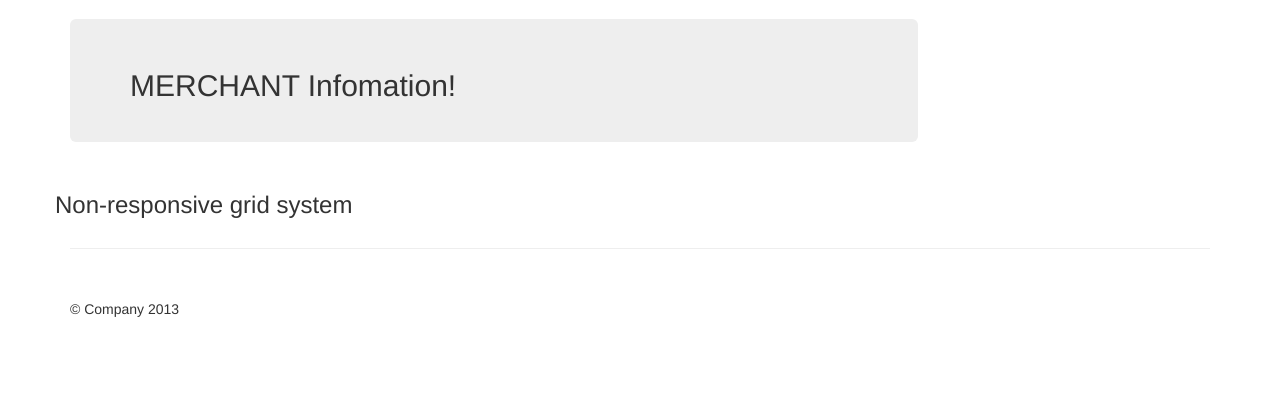
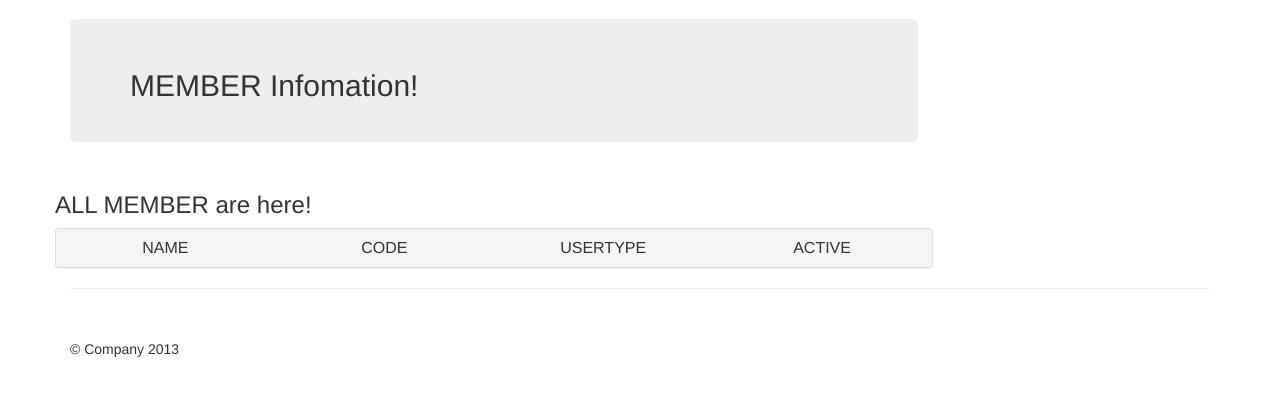
Before and after one commit to hljxuege/stone, a Django app: a page that uses templates/users/userinfo.html in a window 1280 px wide. Shown: the part 51-447 px from the top of the page. Run offline with Django 3.2, Linux system fonts and the light colour scheme; data that the repository does not hold is empty; parts of the project's set-up code (start-up, migrations or seed data) failed here and were passed over; some libraries are stand-ins or nearby versions.

Commit message:
add current user type s div

```diff
--- a/templates/users/userinfo.html
+++ b/templates/users/userinfo.html
@@ -3,23 +3,39 @@
 {% load pagination_tags %}
     {% block css %}
     <link href="{% get_static_prefix %}css/bootstrap-responsive.min.css" rel="stylesheet">
+    <script type="text/javascript" src="{% get_static_prefix %}js/less.js"></script>
+    <link href="{% get_static_prefix %}less/pagination.less" rel="stylesheet">
 
     {% endblock %}
           {% block content %}
           <div class="jumbotron" style="height:auto;padding-top:30px;padding-bottom:30px">
-            <h2>MERCHANT Infomation!</h2>
+            <h2>MEMBER Infomation!</h2>
 
           </div>
           <div class="row">
-          <h3>Non-responsive grid system</h3>
+          <h3>ALL MEMBER are here!</h3>
           <div class="panel-group" id="accordion">
-            {% autopaginate users 10 %}
+            <div class="panel panel-default">
+
+              <div class="panel-heading">
+                <h4 class="panel-title">
+                    <div class="row">
+                    <div class="col-md-3 text-center">NAME</div>
+                    <div class="col-md-3 text-center">CODE</div>
+                    <div class="col-md-3 text-center" id="OBTYPE">USERTYPE</div>
+                    <div class="col-md-3 text-center" id="OBACTIVE">ACTIVE</div>
+                    </div>
+
+                </h4>
+              </div>
+            </div>
+            {% autopaginate users 2 %}
             {% for user in users %}
             <div class="panel panel-default">
 
               <div class="panel-heading">
                 <h4 class="panel-title">
-                  <a data-toggle="collapse" data-parent="#accordion" href="#collapseThree">
+                  <a data-toggle="collapse" data-parent="#accordion" href="#{{ user.code }}">
                     <div class="row">
                     <div class="col-md-3 text-center">{{ user.username }}</div>
                     <div class="col-md-3 text-center">{{ user.code }}</div>
@@ -32,7 +48,7 @@
                   </a>
                 </h4>
               </div>
-              <div id="collapseThree" class="panel-collapse collapse">
+              <div id="{{ user.code }}" class="panel-collapse collapse">
                 <div class="panel-body">
                 <div class="table-responsive" style="margin-left:160px">
 
@@ -42,19 +58,29 @@
             </div>
             {% endfor %}
           </div>
-
+          <div class="pagination-centered">
+          {% paginate %}
           </div>
+        </div>
           {% endblock %}
 
     {% block js%}
      <script type="text/javascript">
       $(document).ready(function(){
-        $('#reset-pwd').click(function(){
-          console.log("reset-pwd");
-          $.getJSON("#", function(json) {
+          $('#OBTYPE').click(function(event) {
+            /* Act on the event */
+            window.location = "{% url 'list-users' %}?order_by=user_type"
+          });
+          $('#OBACTIVE').click(function(event) {
+            /* Act on the event */
+            window.location = "{% url 'list-users' %}?order_by=active"
+          });
+          $('#reset-pwd').click(function(){
+            console.log("reset-pwd");
+            $.getJSON("#", function(json) {
 
+            });
           });
-        });
           $('#lock').click(function(event) {
             /* Act on the event */
             console.log("lock");
@@ -70,6 +96,10 @@
             //according user_code file table
             //todo
             //send ajax
+            // console.log($(this).parent().html());
+            if (! code){
+              return;
+            }
             var stb = ""
             tab = $(this).find('.table-responsive')[0];
             $.getJSON("{% url 'ajax-get-user-info-by-usercode' %}", {"code": code}, function(json, textStatus) {
@@ -85,6 +115,7 @@
                 }else{
                   lock_btn = 'unlock';
                 }
+
                 stb =    '<table class="table table-bordered table-striped">'
                      +'   <thead>'
                      +'     <tr>'
--- a/users/urls.py
+++ b/users/urls.py
@@ -15,5 +15,7 @@
 	url(r'^show_user_info/(?P<user_id>\d+)/$', 'views.show_user_info', name='show-user-info'),
 	url(r'^list_users/$', 'views.list_users', name='list-users'),
 	url(r'^ajax_get_user_info_by_usercode/$', 'views.ajax_get_user_info_by_usercode', name='ajax-get-user-info-by-usercode'),
+    url(r'^ajax_get_login_user_type/$', 'views.ajax_get_login_user_type', name='ajax-get-login-user-type'),
+
 
 )
--- a/users/views.py
+++ b/users/views.py
@@ -91,6 +91,25 @@
     else:
         to_json_response = {}
     return HttpResponse(json.dumps(to_json_response), content_type='application/json')
+
+def ajax_get_login_user_type(request):
+    '''
+    获取当前用户信息
+    '''
+    if not request.is_ajax():
+         raise Http404
+
+    user_profile = _get_user_profile(request)
+    if user_profile:
+        to_json_response = {
+            'user_type': user_profile.user_type,
+
+        }
+    else:
+        to_json_response = {}
+    return HttpResponse(json.dumps(to_json_response), content_type='application/json')
+
+
 @login_required
 def create_user(request):
     '''
@@ -109,6 +128,7 @@
 
         user_profile = get_object_or_404(UserPofile, user=user)
         user_profile.user_type = user_type
+
         user_profile.code = code
         belong_to_id = request.user.id
 
@@ -118,7 +138,7 @@
     else:
 
         return render(request, 'users/create_user.html')
-
+@login_required
 def list_users(request):
     '''
     show users
@@ -128,8 +148,22 @@
         pass
 
     else:
+        order_by = request.GET.get('order_by', '')
+        order_bys = ['-id']
+        if order_by == 'user_type':
+            order_bys.append('user_type')
+        elif order_by == 'active':
+            order_bys.append('user__is_active')
+        else:
+            pass
 
-        user_profiles = UserPofile.objects.all().order_by('-id')
+        #div privilege
+        # admin see all
+        # employee see his and his employee
+        # employee and customer could see nothing
+
+
+        user_profiles = UserPofile.objects.all().order_by(*order_bys)
 
         data = [dict(zip(('username', 'user_type', 'is_active', 'code'),
             (u_p.user.username, u_p.user_type, u_p.user.is_active, u_p.code))) for u_p in user_profiles]
@@ -172,8 +206,6 @@
             'user_type': user_profile.user_type,
             'is_active':'Y' if user_profile.user.is_active else 'N',
             'code':user_profile.code,
-
-
     }
     return HttpResponse(json.dumps(to_json_response), content_type='application/json')
 
```
